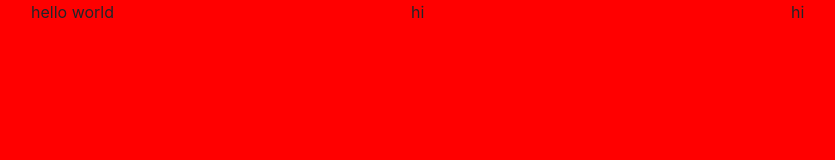
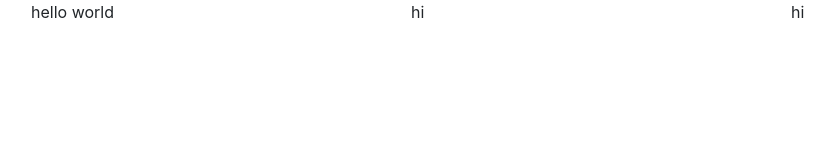
Before and after one commit to manisk/PortfolioUI, a website: page index.html in a window 1280 px wide. Shown: the whole page, without its empty margins (54-889 px from the left). Drawn offline with Linux system fonts and the light colour scheme.

Commit message:
changed background

```diff
--- a/scss/app.scss
+++ b/scss/app.scss
@@ -1,5 +1,5 @@
 @import 'node_modules/bootstrap/scss/bootstrap.scss';
 @import 'config.scss';
 body {
-    background-color: red;
+    background-color: #fff;
 }
--- a/scss/config.scss
+++ b/scss/config.scss
@@ -1 +1,2 @@
 $color-primary: red;
+$color-white: #fff;
```
Also changed, not shown: css/app.css.
